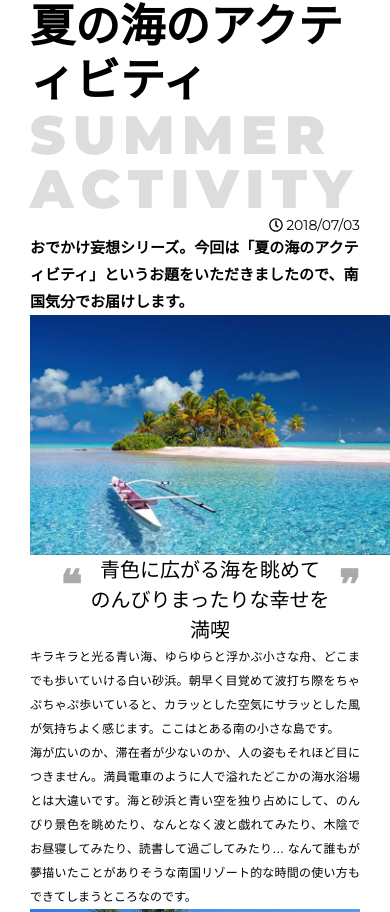
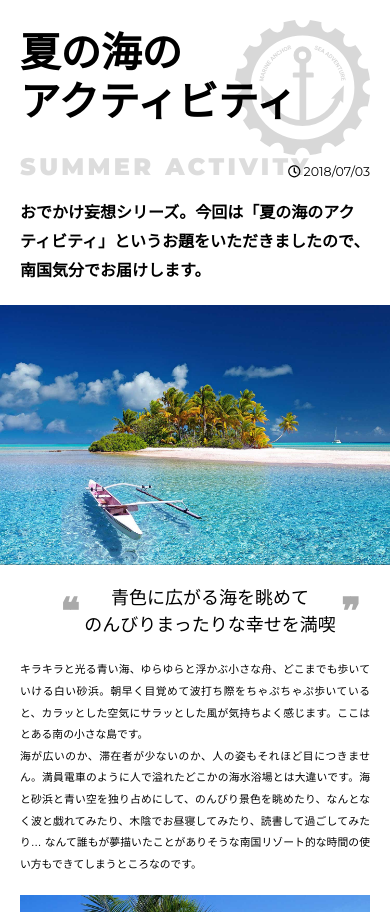
Before and after one commit to kde-space/css_grid_layout, a plain HTML site: page sample01/index.html in a window 390 px wide. Shown: the top 912 px of the page. Drawn offline with Linux system fonts and the light colour scheme.

Commit message:
update spsize

```diff
--- a/sample01/index.html
+++ b/sample01/index.html
@@ -11,7 +11,7 @@
 </head>
 <body>
   <article class="post">
-    <h1 class="post-title">夏の海のアクティビティ</h1>
+    <h1 class="post-title">夏の海の<wbr>アクティビティ</h1>
     <p class="post-sub">SUMMER ACTIVITY</p>
     <time class="post-date" datetime="2018-07-03">
       <span class="far fa-clock"></span> 2018/07/03
--- a/sample01/style.css
+++ b/sample01/style.css
@@ -196,6 +196,9 @@ body {
   .post {
     grid-template-columns: none;
     grid-template-rows: none;
+    grid-row-gap: 20px;
+    padding: 20px;
+    font-size: 14.4px;
   }
 
   .post > * ,
@@ -203,4 +206,38 @@ body {
     grid-column: auto;
     grid-row: auto;
   }
+
+  .post-title {
+    grid-column: 1;
+    grid-row: 1;
+    word-break: keep-all;
+  }
+
+  .post::after {
+    grid-column: 1;
+    grid-row: 1;
+    justify-self: end;
+    margin-bottom: -20px;
+  }
+
+  .post-sub {
+    grid-column: 1;
+    grid-row: 2;
+    font-size: 24px;
+  }
+
+  .post-date {
+    grid-column: 1;
+    grid-row: 2;
+    align-self: end;
+  }
+
+  .post-lead {
+    font-size: 16px;
+  }
+
+  .post-fig01 {
+    margin-right: -20px;
+    margin-left: -20px;
+  }
 }
```
